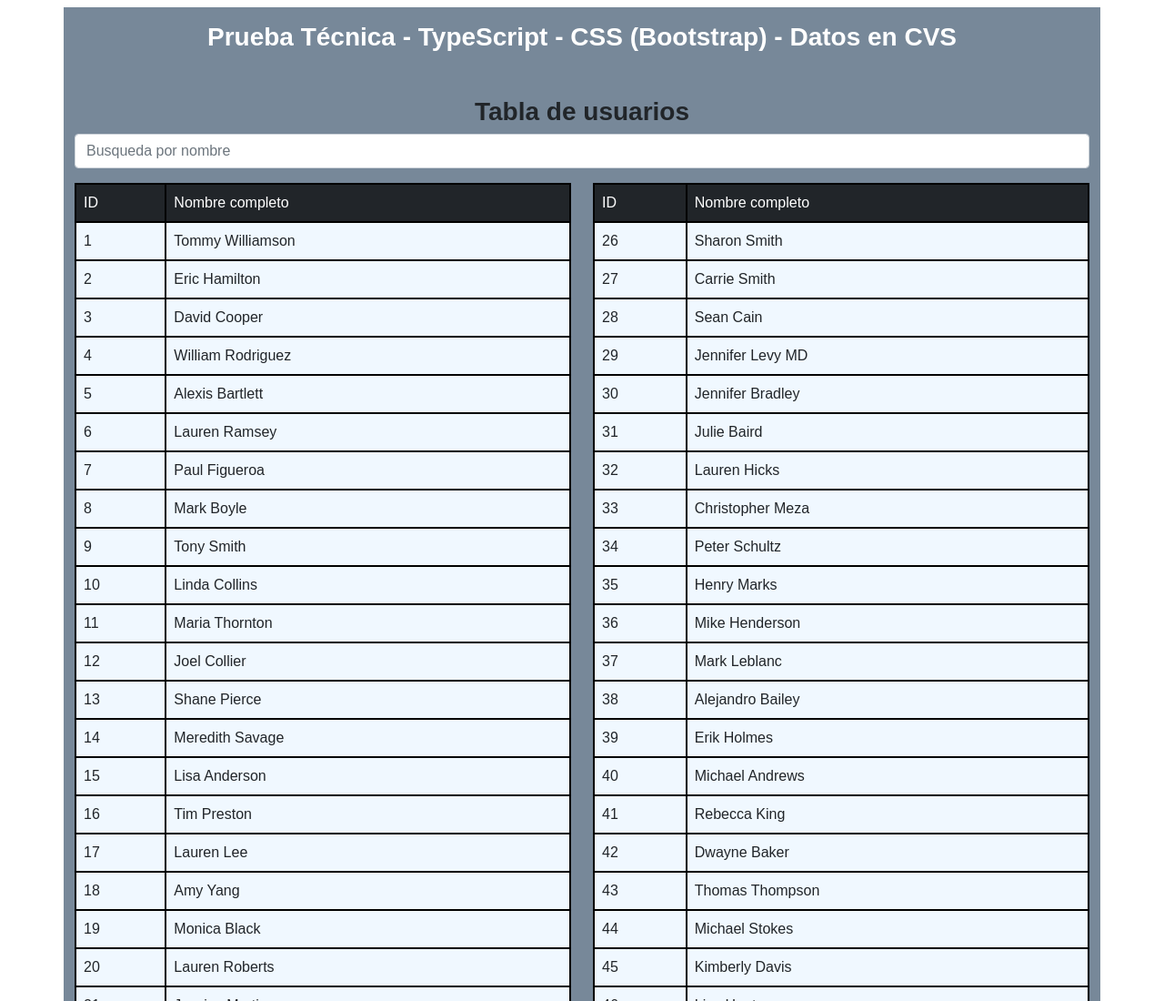
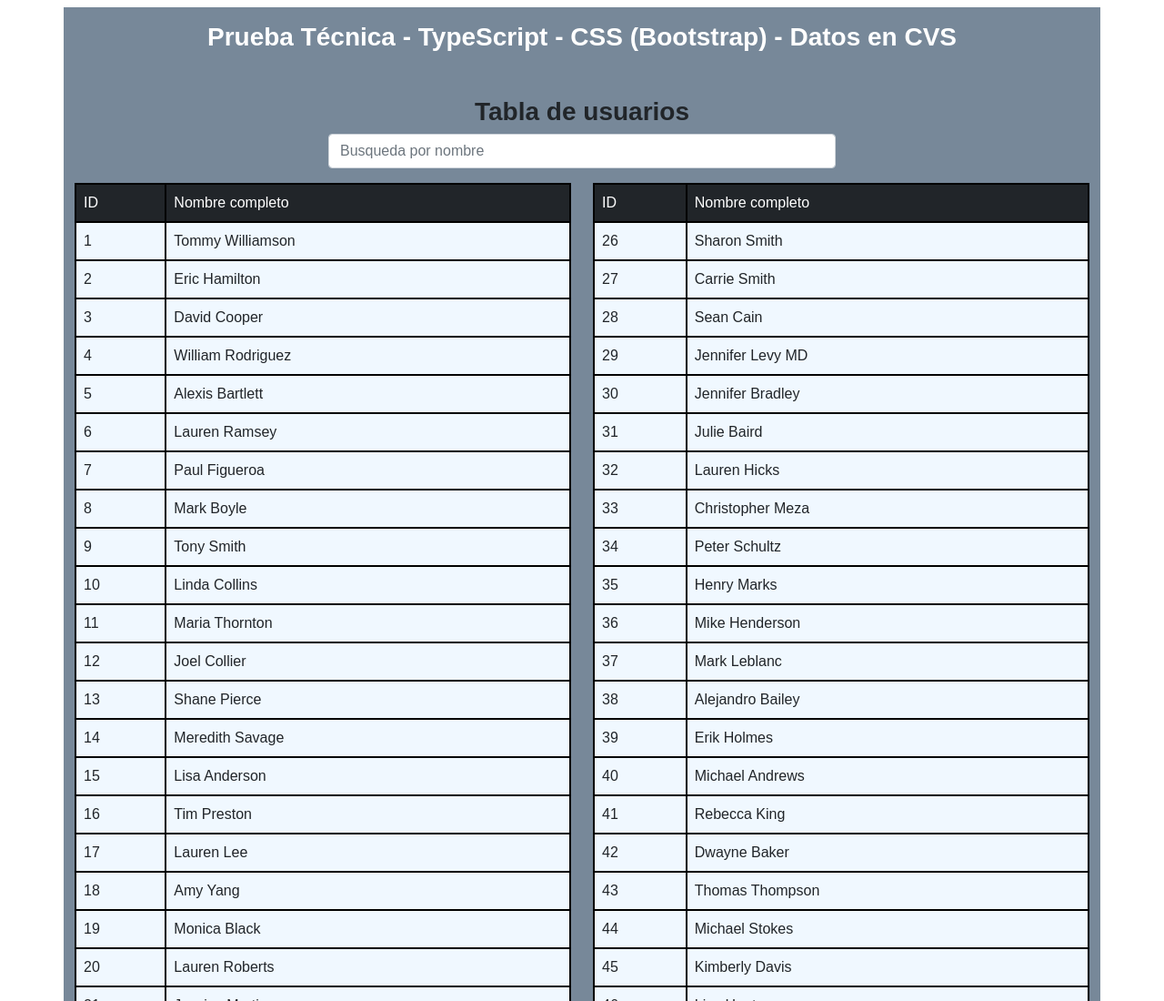
Before and after one commit to DiegoJuarezV/pruebaTecnica-Serendipia, a website: page index.html in a window 1280 px wide. Shown: the top 1100 px of the page at 91% size. Drawn offline with nearby package versions, Linux system fonts and the light colour scheme.

Commit message:
modificando input filtro

```diff
--- a/index.html
+++ b/index.html
@@ -14,7 +14,7 @@
 
     <div class="row">
       <div class="col-md-12 mb-3">
-        <input id="busquedaFiltro" type="text" class="form-control" placeholder="Busqueda por nombre" />
+        <input id="busquedaFiltro" type="text" class="form-control w-50 mx-auto" placeholder="Busqueda por nombre" />
       </div>
 
       <div class="col-md-6">
```
